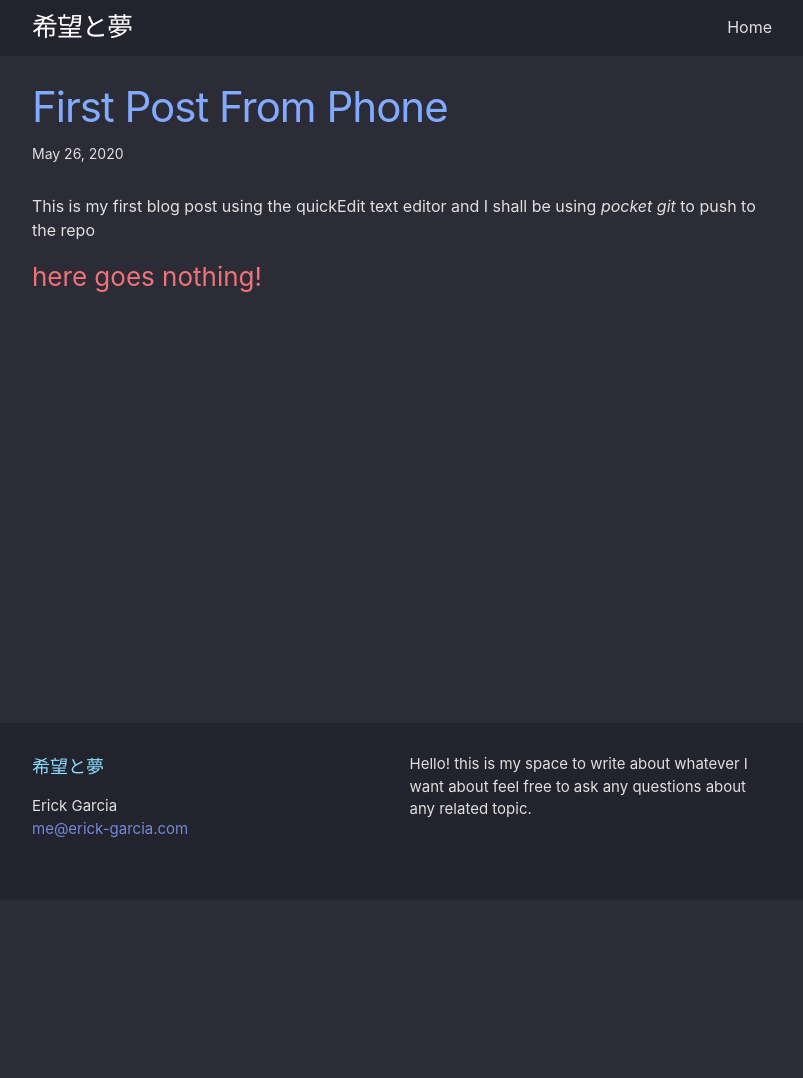
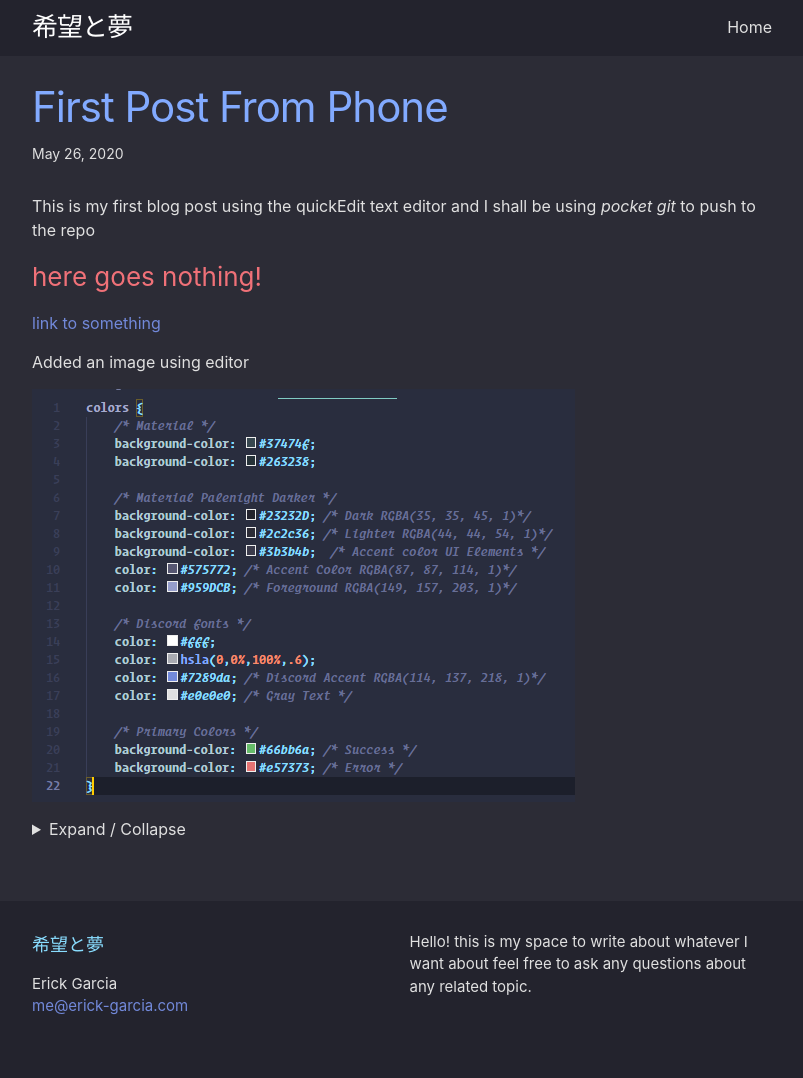
Before and after one commit to garciaErick/blog, a Jekyll site: the page built from _posts/2020-05-26-first-post-from-phone.md, in a window 1280 px wide. Shown: the whole page, without its empty margins (238-1041 px from the left). Built offline with Jekyll 4.4.1, drawn with Linux system fonts in a browser that asks for light colours; our own code applies the rules of GitHub Pages for plain Markdown files; before the commit the page ends 900 px from its top, so only the background shows below that.

Commit message:
new editor

```diff
--- a/_posts/2020-05-26-first-post-from-phone.md
+++ b/_posts/2020-05-26-first-post-from-phone.md
@@ -1,3 +1,14 @@
 This is my first blog post using the quickEdit text editor and I shall be using *pocket git* to push to the repo
 
 ### here goes nothing!
+[link to something](url)
+
+Added an image using editor
+
+![colors]({{ site.baseurl }}/assets/img/colors.png)
+
+
+<details markdown='1'><summary>Expand / Collapse</summary>
+Something here
+
+</details>
```
